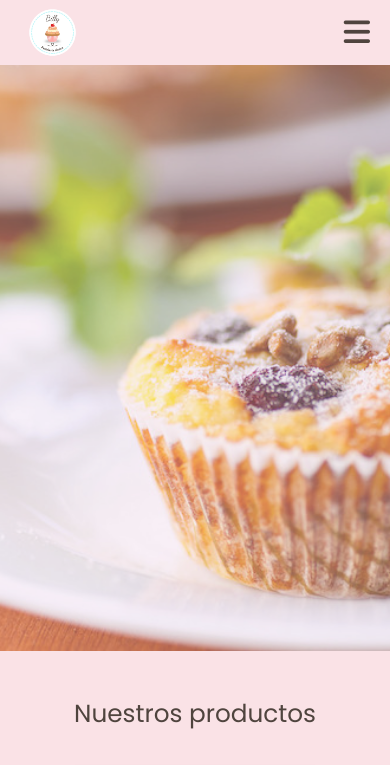
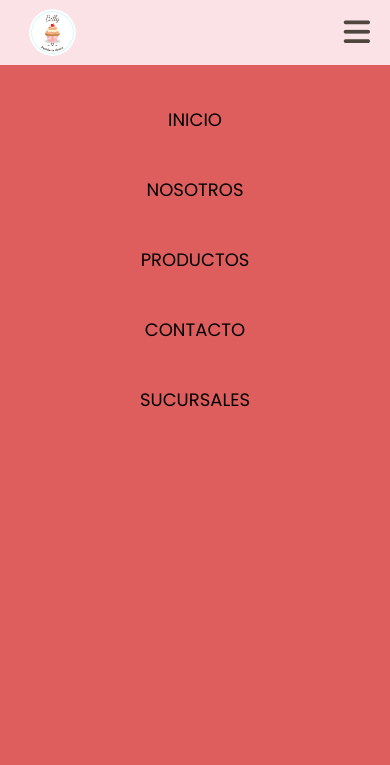
Before and after one commit to Lohiana/Proyecto_actual_1, a plain HTML site: page index.html in a window 390 px wide. Both pictures are taken after a click on the button "Abrir menú". Shown: the top 765 px of the page. Drawn offline with nearby package versions, Linux system fonts and the light colour scheme; a web font is replaced by a local one.

Commit message:
agregando imagenes

```diff
--- a/css/styles.css
+++ b/css/styles.css
@@ -120,8 +120,6 @@ footer {
     width: 100%;
     margin-bottom: 0.2rem;
     margin-top: 10px;
-    margin-left: none;
-    margin-right: none;
     }
 
  span {
--- /dev/null
+++ b/js/navToggle.js
@@ -0,0 +1,12 @@
+const navToggle = document.querySelector(".nav-toggle");
+const navMenu = document.querySelector(".nav-menu");
+
+navToggle.addEventListener("click", () => {
+  navMenu.classList.toggle("nav-menu_visible");
+
+  if (navMenu.classList.contains("nav-menu_visible")) {
+    navToggle.setAttribute("aria-label", "Cerrar menú");
+  } else {
+    navToggle.setAttribute("aria-label", "Abrir menú");
+  }
+});
```
Also changed, not shown: img/cheescake.jpg (added), img/cupcakes.jpg (added), img/macarons.jpg (added), img/torta (1).jpg (added).
